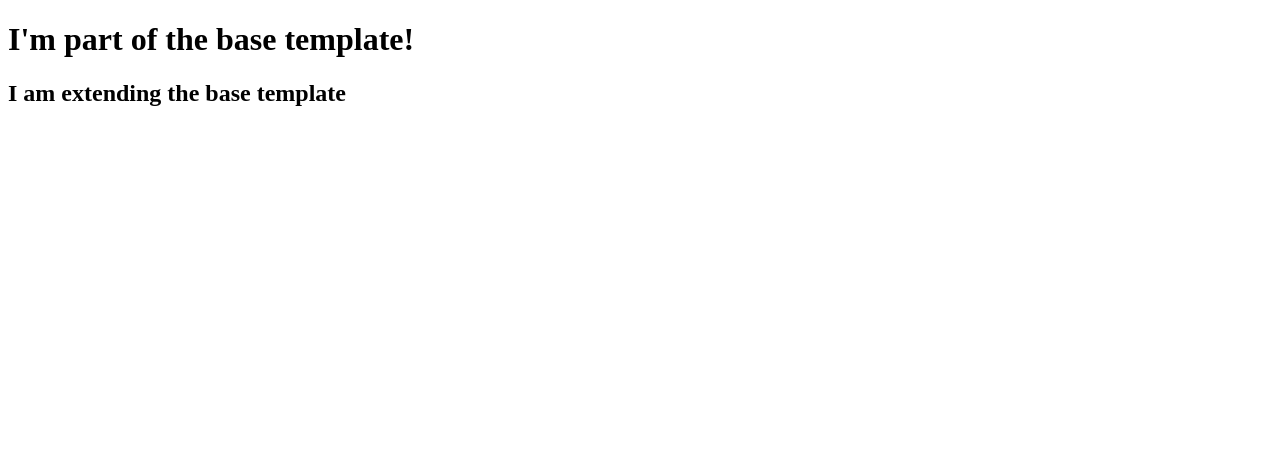
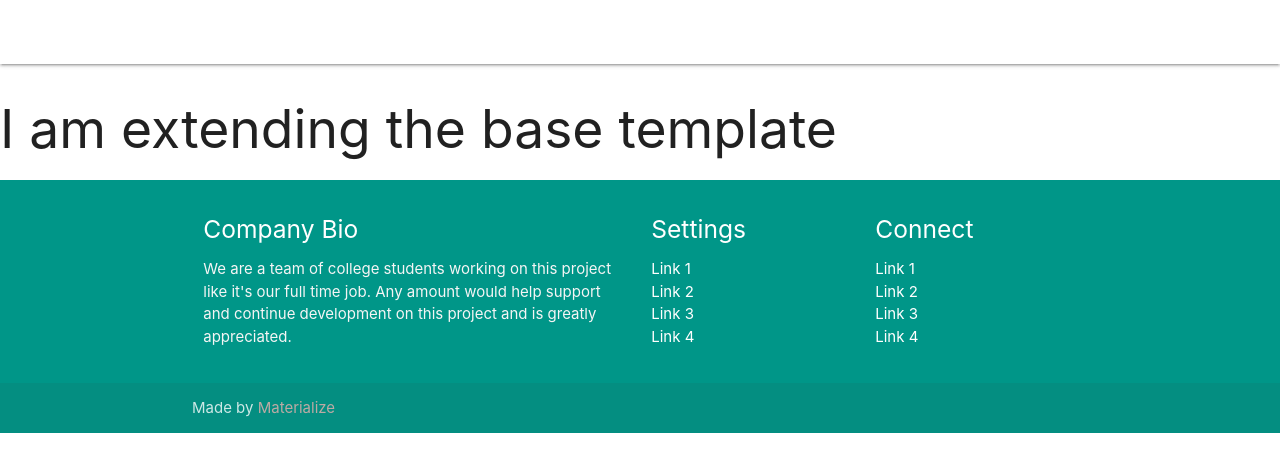
Before and after one commit to seamusmacg/readreview, a Flask app: page / in a window 1280 px wide. Shown: the top 472 px of the page. Run offline with Flask 2, Linux system fonts and the light colour scheme; data that the repository does not hold is empty; some libraries are stand-ins or nearby versions.

Commit message:
Update base template

```diff
--- a/templates/base.html
+++ b/templates/base.html
@@ -5,11 +5,80 @@
   <meta http-equiv="X-UA-Compatible" content="IE=edge">
   <meta name="viewport" content="width=device-width, initial-scale=1.0">
   <title>ReadReview</title>
+  <!-- CSS  -->
+  <link href="https://fonts.googleapis.com/icon?family=Material+Icons" rel="stylesheet">
+  <link rel="stylesheet" href="https://cdnjs.cloudflare.com/ajax/libs/materialize/1.0.0/css/materialize.min.css">
+  <link href="{{ url_for('static', filename='css/style.css') }}" type="text/css" rel="stylesheet" media="screen,projection" />
+  {% block style %}
+  {% endblock %}
 </head>
+
 <body>
-  <h1>I'm part of the base template!</h1>
+  <nav class="white" role="navigation">
+    <div class="nav-wrapper container">
+      <a id="logo-container" href="#" class="brand-logo">Logo</a>
+      <ul class="right hide-on-med-and-down">
+        <li><a href="#">Navbar Link</a></li>
+      </ul>
+
+      <ul id="nav-mobile" class="sidenav">
+        <li><a href="#">Navbar Link</a></li>
+      </ul>
+      <a href="#" data-target="nav-mobile" class="sidenav-trigger"><i class="material-icons">menu</i></a>
+    </div>
+  </nav>
+
+
   {% block content %}
   {% endblock %}
 
+
+  <footer class="page-footer teal">
+    <div class="container">
+      <div class="row">
+        <div class="col l6 s12">
+          <h5 class="white-text">Company Bio</h5>
+          <p class="grey-text text-lighten-4">We are a team of college students working on this project like it's our
+            full time job. Any amount would help support and continue development on this project and is greatly
+            appreciated.</p>
+
+
+        </div>
+        <div class="col l3 s12">
+          <h5 class="white-text">Settings</h5>
+          <ul>
+            <li><a class="white-text" href="#!">Link 1</a></li>
+            <li><a class="white-text" href="#!">Link 2</a></li>
+            <li><a class="white-text" href="#!">Link 3</a></li>
+            <li><a class="white-text" href="#!">Link 4</a></li>
+          </ul>
+        </div>
+        <div class="col l3 s12">
+          <h5 class="white-text">Connect</h5>
+          <ul>
+            <li><a class="white-text" href="#!">Link 1</a></li>
+            <li><a class="white-text" href="#!">Link 2</a></li>
+            <li><a class="white-text" href="#!">Link 3</a></li>
+            <li><a class="white-text" href="#!">Link 4</a></li>
+          </ul>
+        </div>
+      </div>
+    </div>
+    <div class="footer-copyright">
+      <div class="container">
+        Made by <a class="brown-text text-lighten-3" href="http://materializecss.com">Materialize</a>
+      </div>
+    </div>
+  </footer>
+
+
+  <!--  Scripts-->
+  <script src="https://code.jquery.com/jquery-2.1.1.min.js"></script>
+  <script src="https://cdnjs.cloudflare.com/ajax/libs/materialize/1.0.0/js/materialize.min.js"></script>
+  <script src="{{ url_for('static', filename='js/script.js') }}"></script>
+  {% block scripts %}
+  {% endblock %}
+
 </body>
+
 </html>
```
